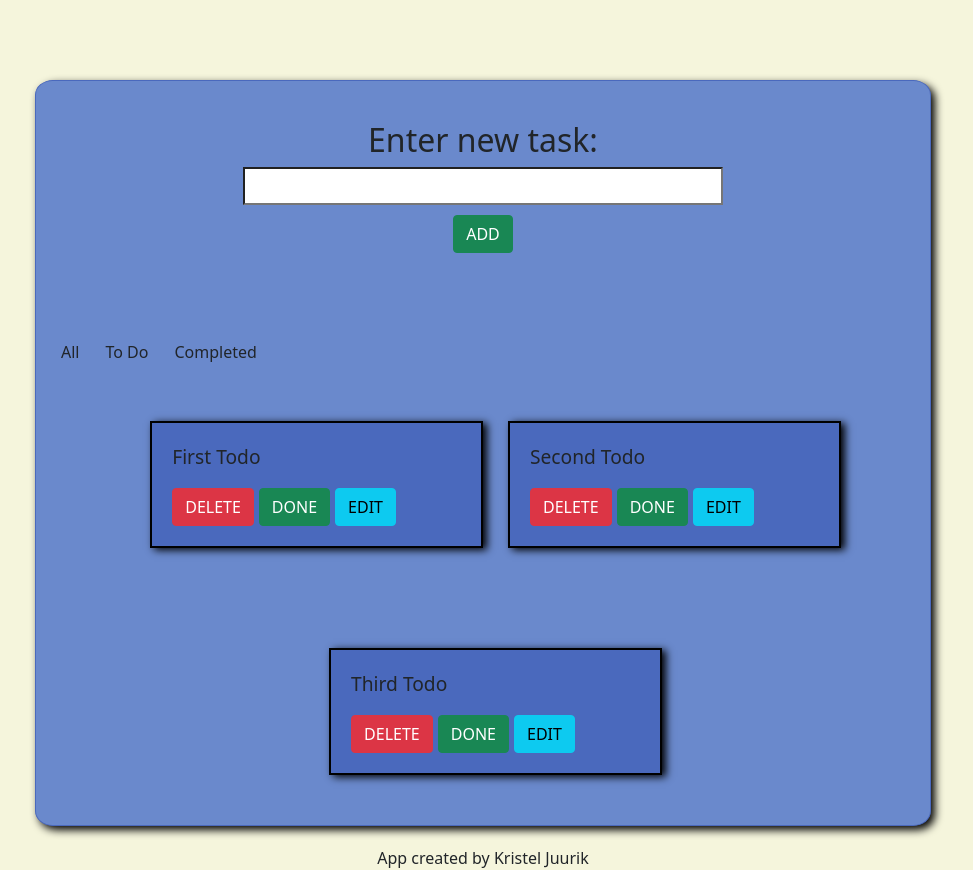
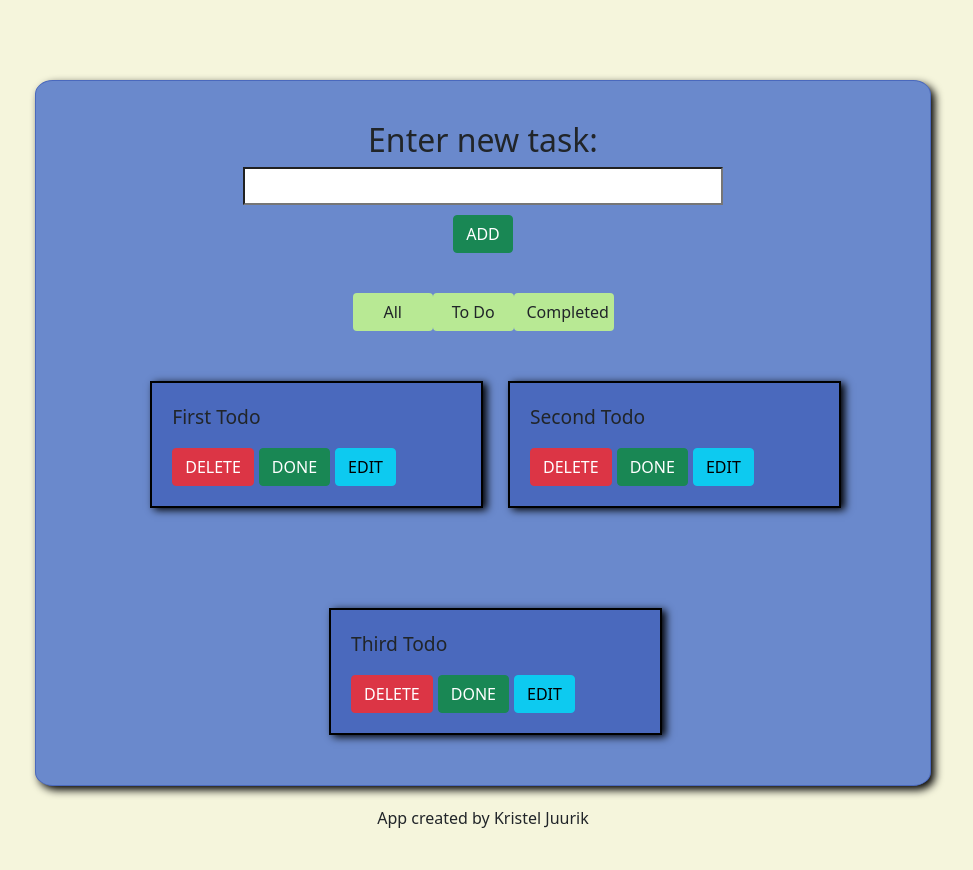
Before and after one commit to krstljrk/react-to-do, a React (Create React App) app: page / in a window 1280 px wide. Shown: the whole page, without its empty margins (157-1130 px from the left). After the commit the page ends 830 px from the top, so only its background shows below. Built offline with nearby package versions, Linux system fonts and the light colour scheme.

Commit message:
added filter buttons + style

```diff
--- a/src/App.js
+++ b/src/App.js
@@ -14,9 +14,9 @@ function App() {
           <AddNewTodo />
         </div>
         <div className="filter__container">
-          <button className="btn btn-default">All</button>
-          <button className="btn btn-default">To Do</button>
-          <button className="btn btn-default">Completed</button>
+          <button className="btn">All</button>
+          <button className="btn">To Do</button>
+          <button className="btn">Completed</button>
         </div>
 
         <div className="todo__container">
--- a/src/css/style-file.scss
+++ b/src/css/style-file.scss
@@ -3,6 +3,7 @@
 // Add To Do style:
 $app-background: #6a89cc;
 $todo-color: #4a69bd;
+$filter-btns: #b8e994;
 
 body {
   background-color: beige;
@@ -21,7 +22,7 @@ body {
     position: relative;
     text-align: center;
     max-width: 80%;
-    margin: 20px 10% 50px 10%;
+    margin: 20px 10% 10px 10%;
     padding: 20px 0 20px 0;
 
     .inputSection {
@@ -45,6 +46,19 @@ body {
           border-radius: 15%;
         }
       }
+    }
+  }
+
+  .filter__container {
+    position: relative;
+    display: flex;
+    justify-content: space-between;
+    width: 30%;
+    margin: auto;
+
+    button {
+      width: 100px;
+      background-color: $filter-btns;
     }
   }
 
```
